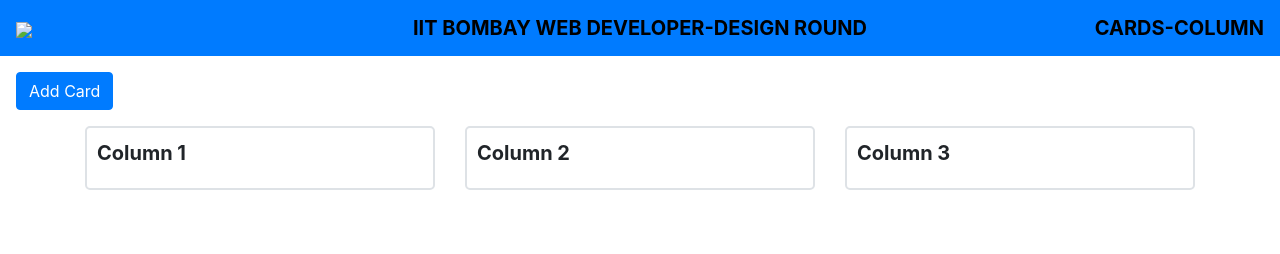
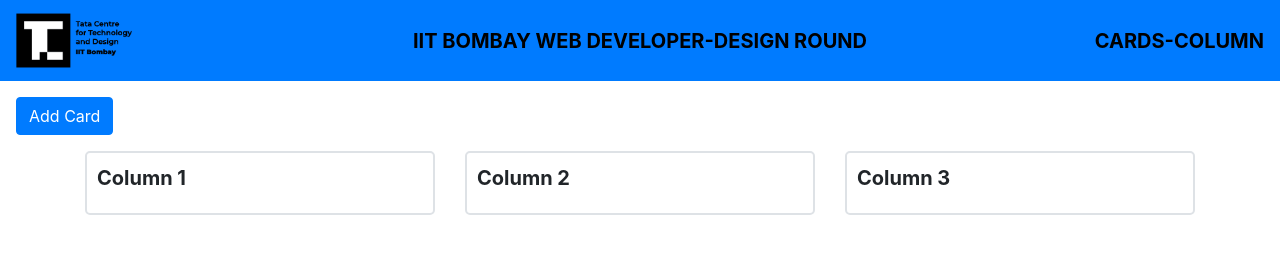
Before and after one commit to patilyash948/IIT-BOMBAY-WEB-DEVELOPER-DESIGN-ROUND, a plain HTML site: page index.html in a window 1280 px wide. Drawn offline with nearby package versions, Linux system fonts and the light colour scheme.

Commit message:
Update index.html

```diff
--- a/index.html
+++ b/index.html
@@ -127,7 +127,7 @@
   <a class="navbar-brand" href="#">
     <div class="d-flex align-items-center">
       <div style="position: relative;">
-        <img src="images/logo.png.png"  height="55">
+        <img src="logo.png.png"  height="55">
         <div style="position: absolute; top: 50%; left: 70%; transform: translate(-50%, -50%); color: rgba(255,255,255,0.5); font-size: 14px;"></div>
       </div>
       <span class="brand-text " text-align="center";>IIT BOMBAY WEB DEVELOPER-DESIGN ROUND</span>
```
